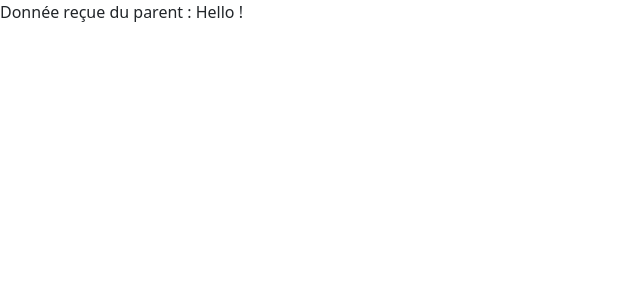
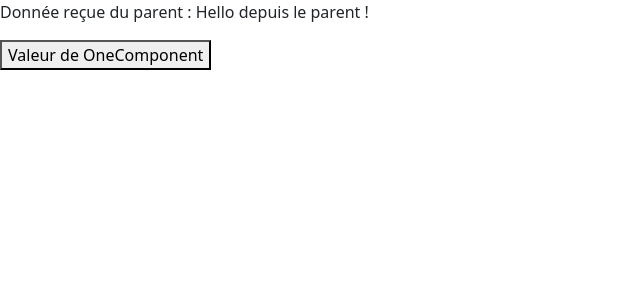
Before and after one commit to carolanneyvon/tp-angular, an Angular app: page / in a window 1280 px wide. Shown: the top 300 px of the page, without its empty margins (0-640 px from the left). Built offline with nearby package versions, Linux system fonts and the light colour scheme.

Commit message:
@input et @output

```diff
--- a/src/app/app.component.html
+++ b/src/app/app.component.html
@@ -1 +1,7 @@
 <app-one [data] ="hello"></app-one>
+<!-- @Output -->
+<!-- <app-one (emitter)=""></app-one> -->
+<!-- <button (click)="test()">TEST</app-one> -->
+
+<!-- final -->
+<!-- <app-one (emitter)="test($event)"></app-one> -->
--- a/src/app/app.component.ts
+++ b/src/app/app.component.ts
@@ -4,6 +4,34 @@ import { Component } from '@angular/core';
   selector: 'app-root',
   templateUrl: './app.component.html'
 })
+
 export class AppComponent {
   hello = 'Hello !';
+
+
+  constructor(){
+    setTimeout(() => {
+      this.hello = 'Hello depuis le parent !'
+    }, 3000);
+  }
 }
+
+//@Output
+//avec app.component.html
+// export class AppComponent {
+//  test() {
+//  console.log("test invoked")
+// }
+
+//avec one.components.html
+// export class OneComponent {
+//   @Output()
+//   public emitter = new EventEmitter();
+// }
+
+//final
+// export class AppComponent {
+//   test(str: string) {
+//     console.log("Donnée reçue depuis l'enfant:", str);
+//   }
+// }
--- a/src/app/components/one/one.component.html
+++ b/src/app/components/one/one.component.html
@@ -1 +1,12 @@
 <p>Donnée reçue du parent : {{ data }}</p>
+
+<button
+  (click)="data = 'Valeur de OneComponent'">
+  Valeur de OneComponent
+</button>
+
+<!-- @Output -->
+<!-- <button (click)="test()">TEST</app-one> -->
+
+<!-- final -->
+<!-- <button (click)="emitter.emit('salut')">TEST</button> -->
```
Also changed, not shown: src/app/components/one/one.component.ts (+18 -1 lines).
